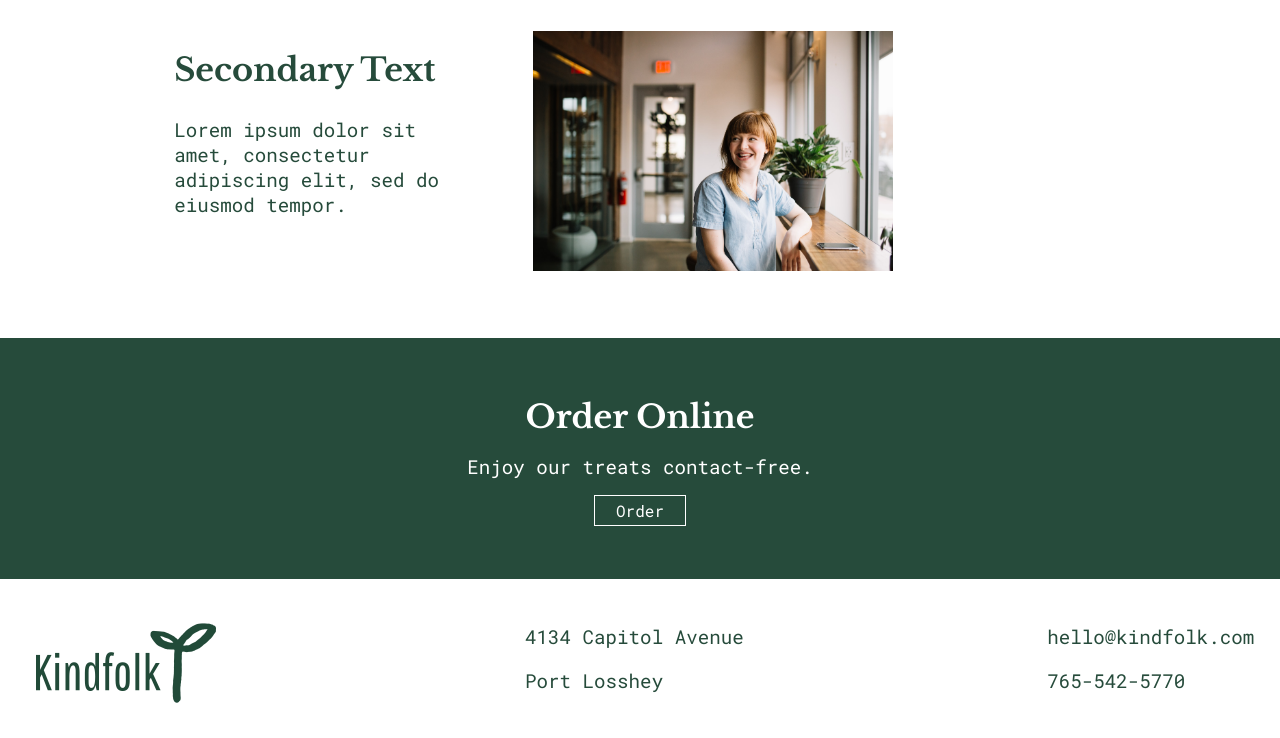
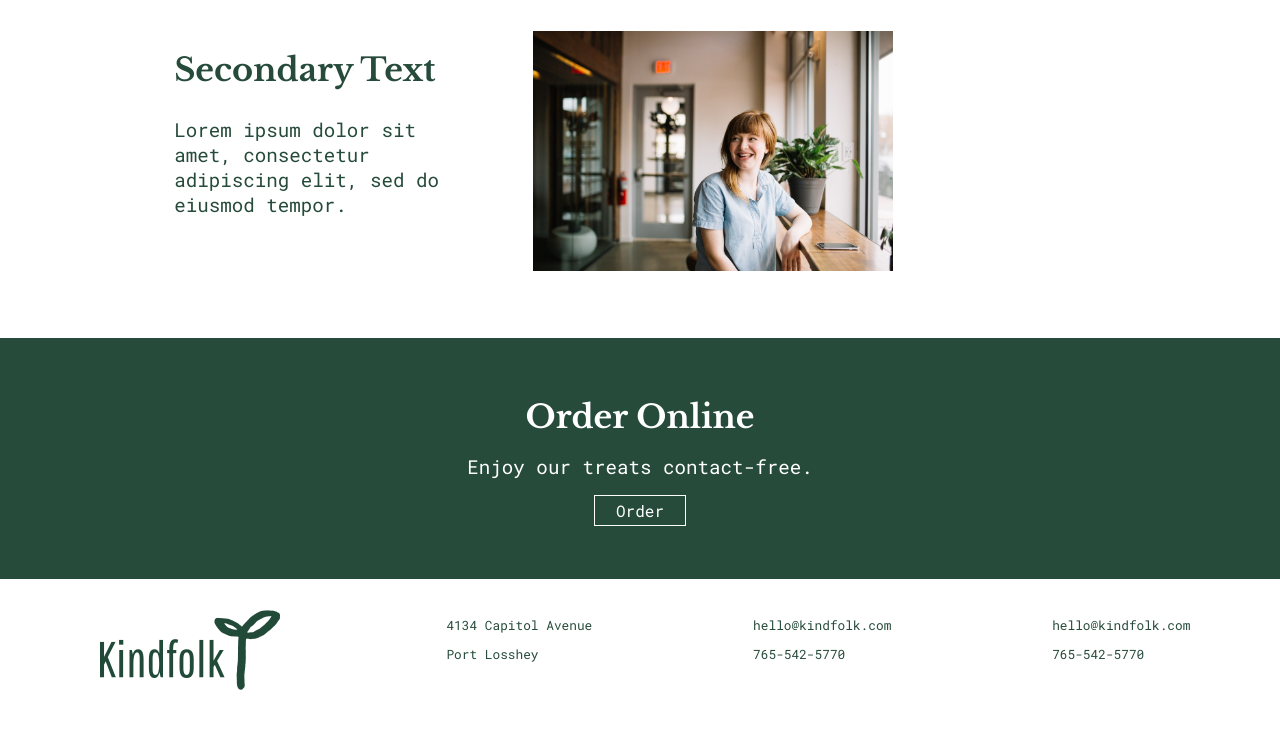
Before and after one commit to amalali2/kindfolk-cafe, a plain HTML site: page index.html in a window 1280 px wide. Shown: the part 629-1367 px from the top of the page. Drawn offline with nearby package versions, Linux system fonts and the light colour scheme.

Commit message:
update footer

```diff
--- a/css/index.css
+++ b/css/index.css
@@ -3,6 +3,19 @@ body {
     font-family: 'Libre Baskerville', serif;
     color: #264B3B;
     margin: 0;
+}
+
+.footer-container {
+    padding: 0 6vw !important;
+}
+
+.footer-container div {
+    padding: 2vw 1vw;
+    font-size: 1vw;
+}
+
+.footer-container p {
+    font-size: 1vw;
 }
 
 h2 {
@@ -17,7 +30,6 @@ h2 {
 
 .header-container, .footer-container {
     justify-content: space-between;
-    align-items: flex-end;
     display: flex;
     padding: 2vw;
     width: 100%;
--- a/index.html
+++ b/index.html
@@ -62,6 +62,10 @@
             <p>hello@kindfolk.com</p>
             <p>765-542-5770</p>
         </div>
+        <div class="buis-contact">
+            <p>hello@kindfolk.com</p>
+            <p>765-542-5770</p>
+        </div>
     </div>
 </div>
 
```
